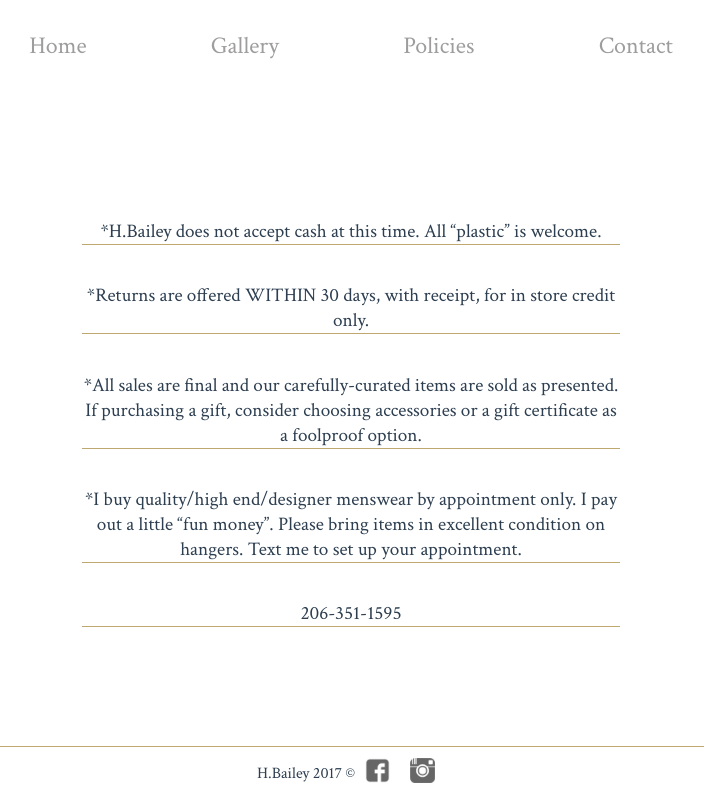
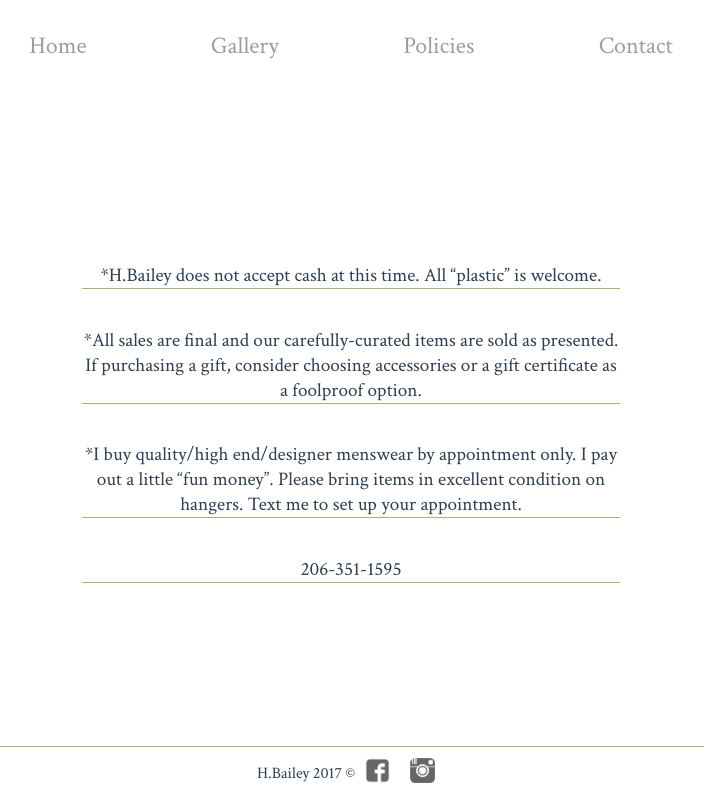
Before and after one commit to nigelorion/hbailey, a Vue app: page /#/polices in a window 1280 px wide. Shown: the whole page, without its empty margins (289-993 px from the left). Built offline with nearby package versions, Linux system fonts and the light colour scheme.

Commit message:
edit policies

```diff
--- a/src/components/Polices.vue
+++ b/src/components/Polices.vue
@@ -3,8 +3,6 @@
     <div class="wrapper">
 
       <p>*H.Bailey does not accept cash at this time.  All “plastic” is welcome.</p>
-
-      <p>*Returns are offered WITHIN 30 days, with receipt, for in store credit only.</p>
 
       <p>*All sales are final and our carefully-curated items are sold as presented.  If purchasing a gift, consider choosing accessories or a gift certificate as a foolproof option.</p>
 
```
Also changed, not shown: 13 other files (tests, documents, lock files or other folders).
